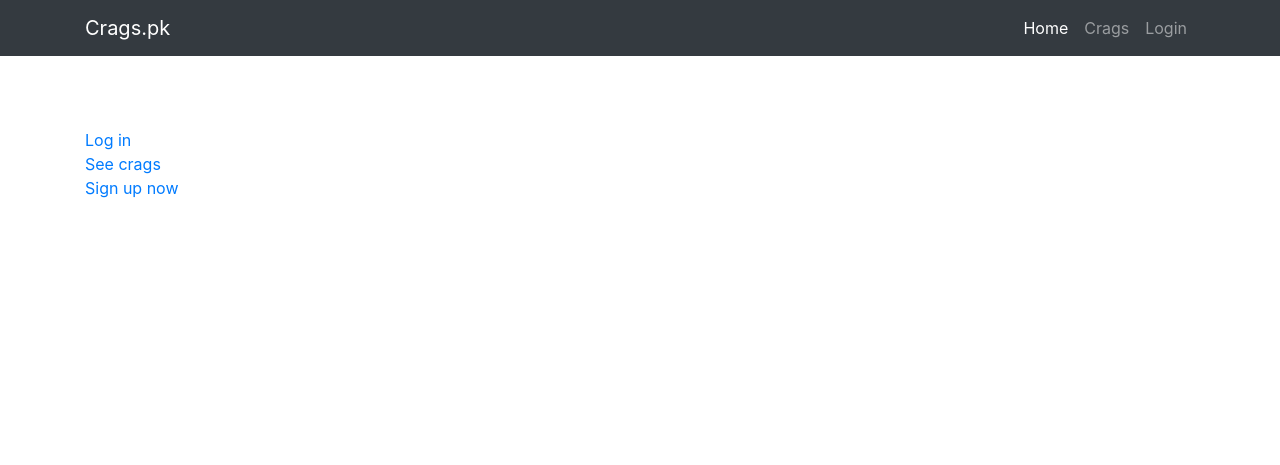
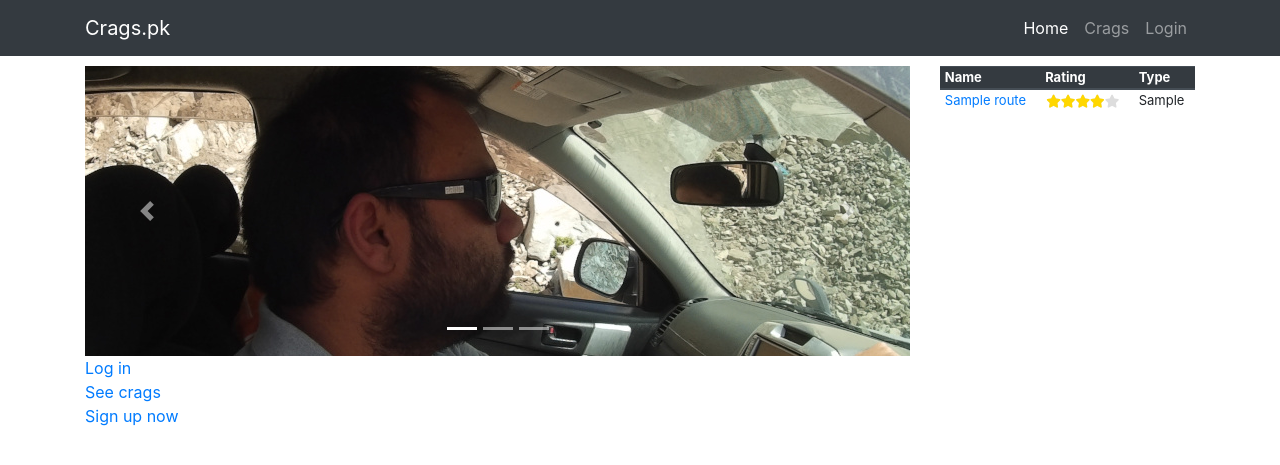
Before and after one commit to faaizajaz/mtnpak, a Django app: page / in a window 1280 px wide. Shown: the top 465 px of the page. Run offline with Django 3.2, Linux system fonts and the light colour scheme; tables that the repository leaves empty hold one stand-in row (values such as "Sample post"); some libraries are stand-ins or nearby versions.

Commit message:
Added leaderboard and carousel to homepage

```diff
--- a/homepage/templates/homepage/homepage.html
+++ b/homepage/templates/homepage/homepage.html
@@ -1,8 +1,83 @@
 {% extends 'base.html' %}
+{% load static %}
+{% load view_filters %}
 
 {% block page_title %}
 	Crags.pk
 {% endblock %}
+
+
+
+{% block home_carousel %}
+
+
+
+
+  <div class="row">
+    <div class = "col-lg-9">
+      <div id="myCarousel" class="carousel slide" data-ride="carousel">
+
+<!-- Indicators -->
+        <ul class="carousel-indicators">
+          <li data-target="#myCarousel" data-slide-to="0" class="active"></li>
+          <li data-target="#myCarousel" data-slide-to="1"></li>
+          <li data-target="#myCarousel" data-slide-to="2"></li>
+        </ul>
+        <!-- The slideshow -->
+        <div class="carousel-inner">
+          <div class="carousel-item active">
+            <img src="{% static 'homepage_carousel/images/0.JPG' %}" alt="Los Angeles">
+          </div>
+          <div class="carousel-item">
+            <img src="{% static 'homepage_carousel/images/1.JPG' %}" alt="Chicago">
+          </div>
+          <div class="carousel-item">
+            <img src="{% static 'homepage_carousel/images/2.JPG' %}" alt="New York">
+          </div>
+        </div>
+        <!-- Left and right controls -->
+        <a class="carousel-control-prev" href="#myCarousel" data-slide="prev">
+          <span class="carousel-control-prev-icon"></span>
+        </a>
+        <a class="carousel-control-next" href="#myCarousel" data-slide="next">
+          <span class="carousel-control-next-icon"></span>
+        </a>
+      </div>
+
+
+    </div>
+    <div class = "col-lg-3">
+      <table id="toproutes"class="table table-sm h-50">
+        <thead class="thead-dark">
+          <tr>
+            <th scope="col">Name</th>
+            <th scope="col">Rating</th>
+            <th scope="col">Type</th>
+          </tr>
+        </thead>
+        <tbody>
+
+          {% for route in top_routes %}
+          <tr>
+            <td><a href="{% url 'route-view' route_id=route.id %}">{{route.rname}}</a></td>
+            <td>{{route|inline_rating}}</td>
+            <td>{{route.rtype}}</td>
+          </tr>
+          {% endfor %}
+
+        </tbody>
+      </table>
+
+    </div>
+
+  </div>
+
+
+{% endblock %}
+
+
+
+
 
 
 {% block content %}
@@ -16,6 +91,10 @@
 	{% endfor %}
 
 {% endif %}
+
+
+
+
 {% if user.is_authenticated %}
 	<a href="{% url 'logout' %}">Log out</a>
 	<br>
@@ -28,4 +107,8 @@
 <br>
 <a href="{% url 'register' %}">Sign up now</a>
 
+
+
+
+
 {% endblock %}
--- a/homepage/views.py
+++ b/homepage/views.py
@@ -1,9 +1,13 @@
 from django.shortcuts import render
-
+from routes.models import Route
 
 
 def HomePage(request):
     # return HttpResponse('<h1>MTNPAK home page')
 
+    top_routes = Route.objects.all().order_by('-avg_rating')[:10]
 
-    return render(request, 'homepage/homepage.html')
+    context = {'top_routes': top_routes}
+
+
+    return render(request, 'homepage/homepage.html', context)
--- /dev/null
+++ b/static/homepage_carousel/css/homepage_carousel.css
@@ -0,0 +1,27 @@
+.carousel {
+
+	overflow:hidden;
+	height:290px;
+
+}
+
+#toproutes {
+	font-size: 13px;
+}
+
+#toproutes > thead > tr > th,
+#toproutes > tbody > tr > th,
+#toproutes > thead > tr > td,
+#toproutes > tbody > tr > td {
+	padding-bottom: 0px;
+	padding-top: 1px;
+
+}
+
+#homepage-container {
+	padding-top: 10px;
+}
+
+#toproutes > tbody > tr > td > .score {
+	font-size: 13px;
+}
--- a/templates/base.html
+++ b/templates/base.html
@@ -3,6 +3,21 @@
 <!doctype html>
 <html lang="en">
   <head>
+
+    <!-- Required meta tags -->
+    <meta charset="utf-8">
+    <meta name="viewport" content="width=device-width, initial-scale=1, shrink-to-fit=no">
+    <meta name="description" content="">
+    <meta name="author" content="">
+
+    <!-- Bootstrap CSS -->
+    <link href="https://stackpath.bootstrapcdn.com/bootstrap/4.5.0/css/bootstrap.min.css" rel="stylesheet">
+
+        <!--custom CSS for inline star ratings -->
+    <link rel="stylesheet" type="text/css" href="{% static 'ratings/rating_display.css' %}">
+
+    <link rel="stylesheet" type="text/css" href="{% static 'homepage_carousel/css/homepage_carousel.css' %}">
+
 
     <!--Load jQuery -->
     <script type="text/javascript" src="https://ajax.googleapis.com/ajax/libs/jquery/3.5.1/jquery.min.js"></script>
@@ -10,11 +25,7 @@
       <!-- Bootstrap core JavaScript -->
     <script src="https://stackpath.bootstrapcdn.com/bootstrap/4.5.0/js/bootstrap.bundle.min.js"></script>
 
-    <!-- Required meta tags -->
-    <meta charset="utf-8">
-    <meta name="viewport" content="width=device-width, initial-scale=1, shrink-to-fit=no">
-    <meta name="description" content="">
-    <meta name="author" content="">
+
 
 
     <!-- Make title of page -->
@@ -24,11 +35,8 @@
     </title>
 
 
-    <!-- Bootstrap CSS -->
-    <link href="https://stackpath.bootstrapcdn.com/bootstrap/4.5.0/css/bootstrap.min.css" rel="stylesheet">
 
-    <!--custom CSS for inline star ratings -->
-    <link rel="stylesheet" type="text/css" href="{% static 'ratings/rating_display.css' %}" rel="stylesheet">
+
 
   </head>
 
@@ -76,17 +84,30 @@
     </nav>
 
     <!-- Page content -->
-    <br><br><br>
 
-    <div class="container">
+
+    <div class="container" id="homepage-container">
+
+      {% block home_carousel %}
+      {% endblock %}
+
+      {% block home_leaderboard %}
+      {% endblock %}
+
+
+
+
+
       <div class="row">
-        <div class="col-lg-12 text-left">
+         <div class="col-lg-12 text-left">
 
           {% block content %}
           {% endblock %}
 
-        </div>
+          </div>
+
       </div>
+
     </div>
 
 
```
Also changed, not shown: static/homepage_carousel/images/0.JPG (added), static/homepage_carousel/images/1.JPG (added), static/homepage_carousel/images/2.JPG (added).
